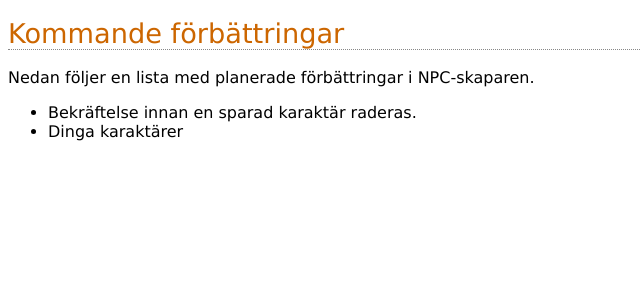
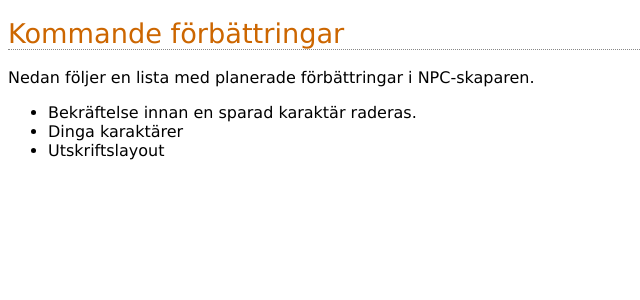
Before and after one commit to Zyntab/npc, a Flask app: page /todo in a window 1280 px wide. Shown: the part 67-367 px from the top of the page, without its empty margins (0-640 px from the left). Run offline with Flask 2, Linux system fonts and the light colour scheme; parts of the project's set-up code (start-up, migrations or seed data) failed here and were passed over; some libraries are stand-ins or nearby versions.

Commit message:
Add Utskriftslayout to to-do list

```diff
--- a/app/templates/todo.html
+++ b/app/templates/todo.html
@@ -5,5 +5,6 @@ Nedan följer en lista med planerade förbättringar i NPC-skaparen.
 <ul>
 	<li>Bekräftelse innan en sparad karaktär raderas.</li>
 	<li>Dinga karaktärer</li>
+	<li>Utskriftslayout</li>
 </ul>
 {% endblock %}
```
Also changed, not shown: app.db (deleted), 1 other file.
